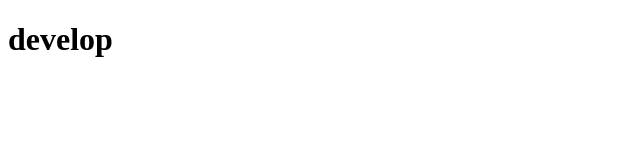
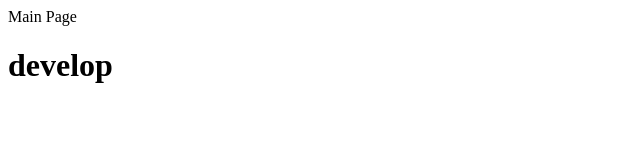
Before and after one commit to nomaddness/RS-test-git-2, a plain HTML site: page index.html in a window 1280 px wide. Shown: the whole page, without its empty margins (0-640 px from the left). Drawn offline with Linux system fonts and the light colour scheme.

Commit message:
main-page

```diff
--- a/index.html
+++ b/index.html
@@ -6,6 +6,9 @@
   <meta name="viewport" content="width=device-width, initial-scale=1.0">
   <title>Test Git 2</title>
 </head>
+<main>
+  <span>Main Page</span>
+</main>
 <body>
   <h1>develop</h1>
   <script src="index.js"></script>
```
